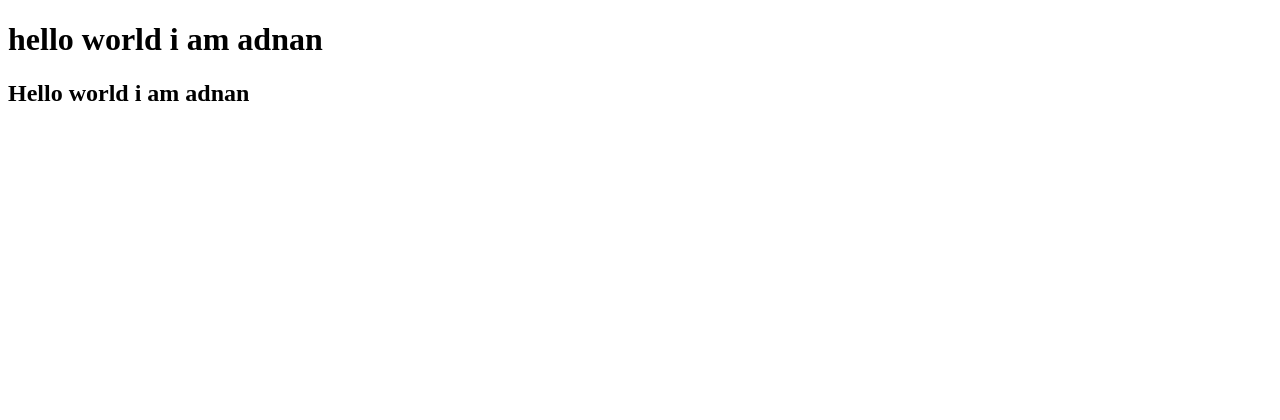
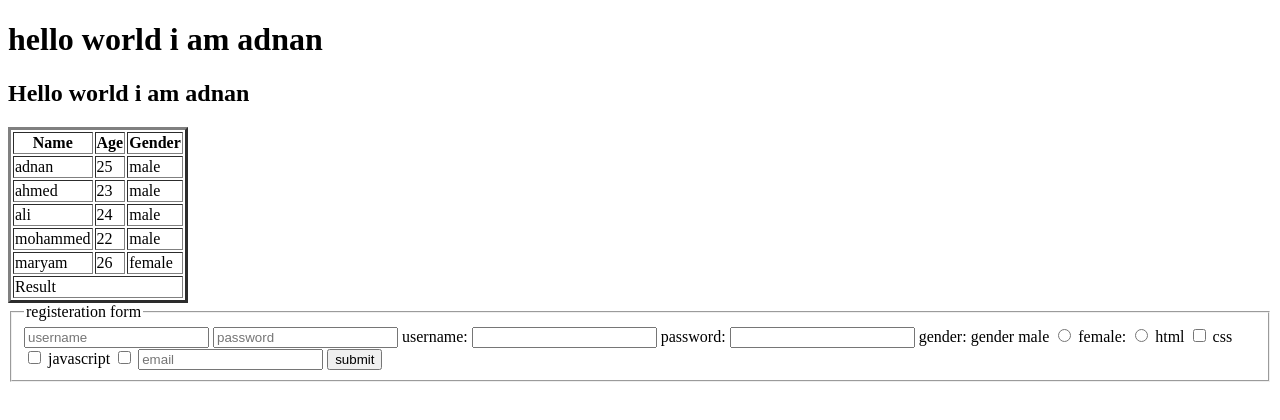
Before and after one commit to saa1989/hr01, a plain HTML site: page index.html in a window 1280 px wide. Drawn offline with Linux system fonts and the light colour scheme.

Commit message:
end of html

```diff
--- a/index.html
+++ b/index.html
@@ -1,12 +1,112 @@
 <!DOCTYPE html>
 <html lang="en">
+
 <head>
     <meta charset="UTF-8">
     <meta name="viewport" content="width=device-width, initial-scale=1.0">
     <title>Document</title>
 </head>
+
 <body>
-<h1>hello world i am adnan</h1>
-<h2>Hello world i am adnan </h2>
+    <h1>hello world i am adnan</h1>
+    <h2>Hello world i am adnan </h2>
 </body>
+
 </html>
+
+<!-- table` -->
+
+
+<table border="3px">
+    <tr>
+        <th>Name</th>
+        <th>Age</th>
+        <th>Gender</th>
+    </tr>
+    <tr>
+        <td>adnan</td>
+        <td>25</td>
+        <td>male</td>
+    </tr>
+    <tr>
+        <td>ahmed</td>
+        <td>23</td>
+        <td>male</td>
+    </tr>
+    <tr>
+        <td>ali</td>
+        <td>24</td>
+        <td>male</td>
+    </tr>
+    <tr>
+        <td>mohammed</td>
+        <td>22</td>
+        <td rowspan="">male</td>
+    </tr>
+    <tr>
+        <td>maryam</td>
+        <td>26</td>
+        <td>female</td>
+    </tr>
+
+    <tfoot>
+        <td colspan="3">Result</td>
+    </tfoot>
+
+
+
+
+</table>
+
+<!--form-->
+
+<form action="" method="">
+
+
+    <fieldset>
+        <legend>registeration form</legend>
+        <input type=" text" placeholder="username">
+    <input type="password" placeholder="password">
+
+
+    <label for="username">username:</label> <input type="text" id="username">
+    <label for="password">password:</label> <input type="password" id="password">
+
+    <!-- gender:male <input type="radio" female <input type="radio"> -->
+
+    gender:
+    <label for="gender">gender</label>
+    <label for="male">male</label> <input type="radio" id="male" name="gender">
+    <label for="female">female:</label> <input type="radio" id="female" name="gender">
+
+
+    <label for="html">html</label> <input type="checkbox" id="html">
+    <label for="Css">css</label> <input type="checkbox" id="css">
+    <label for="js">javascript</label> <input type="checkbox" id="js">
+
+
+    <input type="email" placeholder="email" required>
+<button type="submit">submit</button>
+
+
+
+
+
+
+
+
+
+
+
+
+
+
+
+
+
+
+
+
+
+
+    </fieldset>
```
